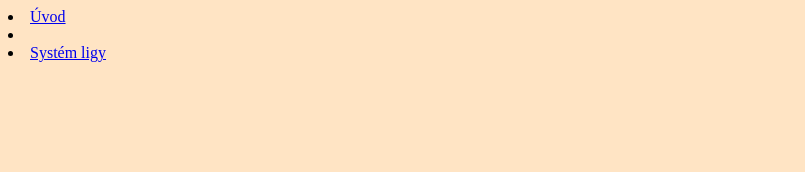
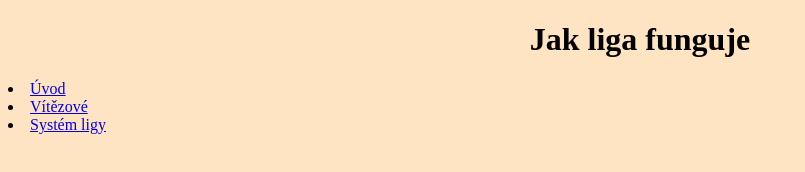
Before and after one commit to Jencadobryden/kvarta24, a plain HTML site: page system.html in a window 1280 px wide. Shown: the whole page, without its empty margins (0-805 px from the left). Drawn offline with Linux system fonts and the light colour scheme.

Commit message:
Add files via upload

```diff
--- a/stylsystem.css
+++ b/stylsystem.css
@@ -1 +1,2 @@
 body{background-color: bisque;}
+h1{text-align: center;}
--- a/stylvitezove.css
+++ b/stylvitezove.css
@@ -1 +1,2 @@
 body{background-color: bisque;}
+h1{text-align: center;}
--- a/system.html
+++ b/system.html
@@ -7,9 +7,10 @@
     <link rel="stylesheet" href="stylsystem.css">
 </head>
 <body>
+    <h1>Jak liga funguje</h1>
     <nav>
         <li><a href="index.html">Úvod</a><br></li>
-        <li><a href="vitezove.html>"Vítězové</a><br></li>
+        <li><a href="vitezove.html>">Vítězové</a><br></li>
         <li><a href="system.html">Systém ligy</a><br></li>
 
             </nav>
```
Also changed, not shown: vitezove.html (+7 -1 lines).
